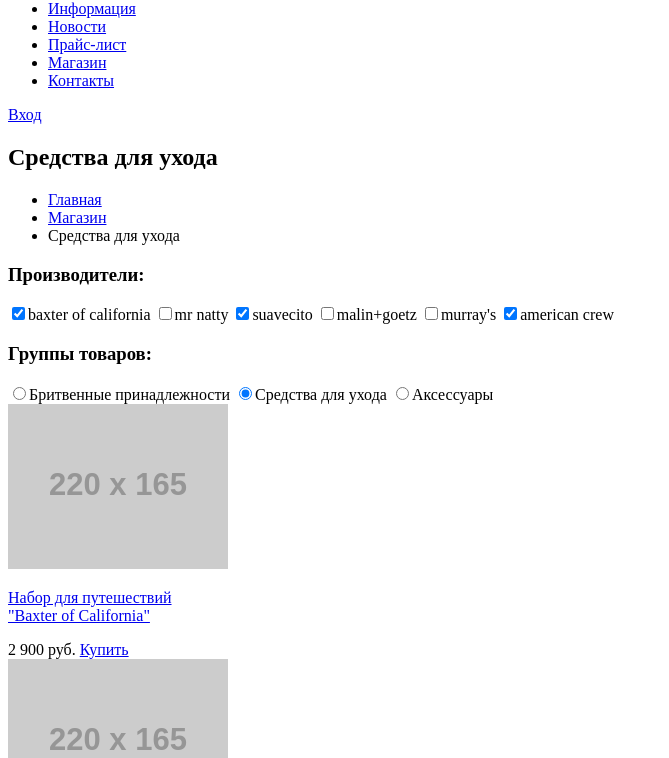
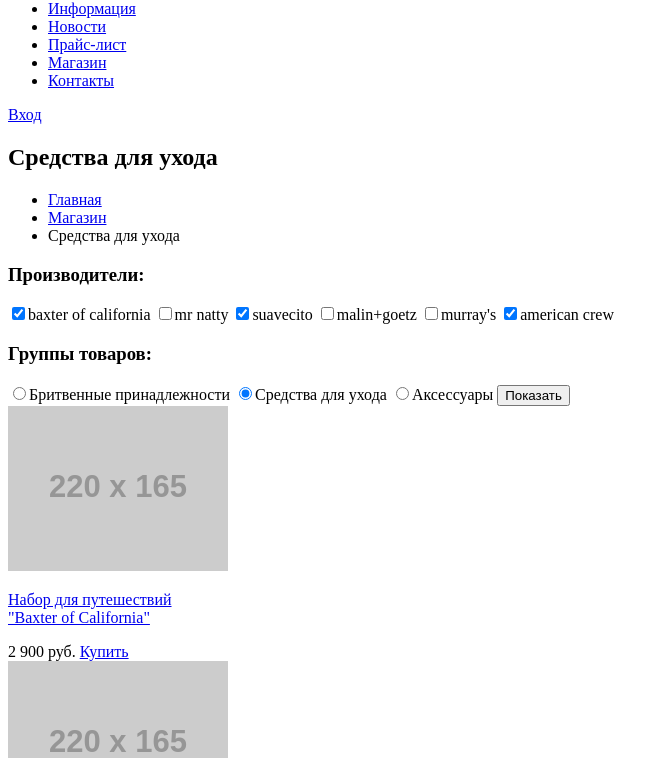
Before and after one commit to agavanova/101219-barbershop, a plain HTML site: page catalog.html in a window 1280 px wide. Shown: the part 42-800 px from the top of the page, without its empty margins (0-669 px from the left). Drawn offline with Linux system fonts and the light colour scheme; placeholder pictures from the web are drawn by us.

Commit message:
Добавил кнопку "показать" в фильтры

```diff
--- a/catalog.html
+++ b/catalog.html
@@ -65,7 +65,7 @@
                         <label><input type="radio" name="shaving-accessories">Бритвенные принадлежности</label>
                         <label><input type="radio" name="care-funds" checked>Средства для ухода</label>
                         <label><input type="radio" name="accessories">Аксессуары</label>
-
+                        <input type="submit" value="Показать">
                     </form>
                 </section>
                 <section class="products-right">
```
